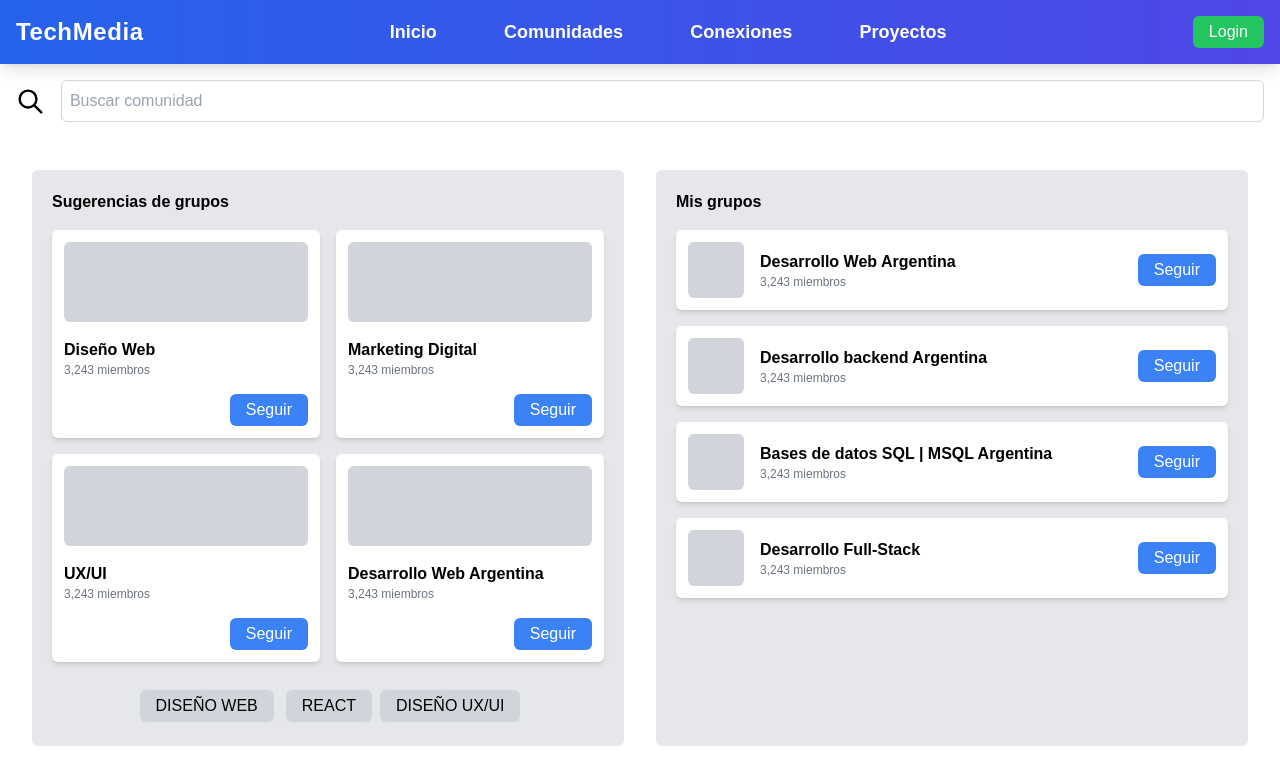
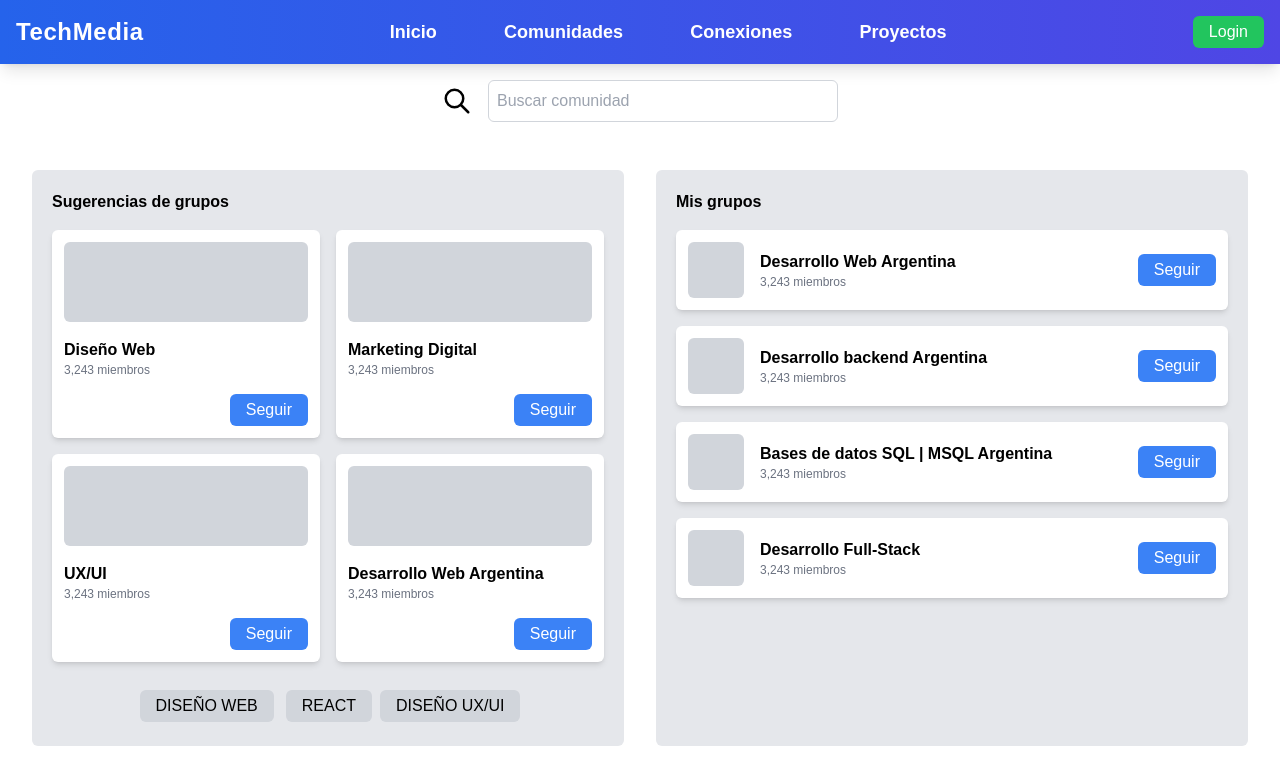
Before and after one commit to No-Country-simulation/c21-31-n-java-react, a Next.js app in the folder tech-media/: page /comunidades in a window 1280 px wide. Shown: the top 784 px of the page. Built offline with nearby package versions, Linux system fonts and the light colour scheme; no server answers.

Commit message:
Estilos del buscador de comunidades arreglado

```diff
--- a/tech-media/app/comunidades/page.jsx
+++ b/tech-media/app/comunidades/page.jsx
@@ -21,7 +21,7 @@ export default function Comunidades() {
   return (
     <>
       <Nav />
-      <div className="container-buscador flex items-center p-4">
+      <div className="container-buscador flex items-center p-4 justify-center">
         <svg
           width="30px"
           height="100%"
@@ -40,7 +40,7 @@ export default function Comunidades() {
         <input
           type="text"
           placeholder="Buscar comunidad"
-          className="input-buscar ml-4 border border-gray-300 p-2 rounded-md w-full"
+          className="input-buscar ml-4 border border-gray-300 p-2 rounded-md w-full max-w-[350px] outline-none"
         />
       </div>
 
```
